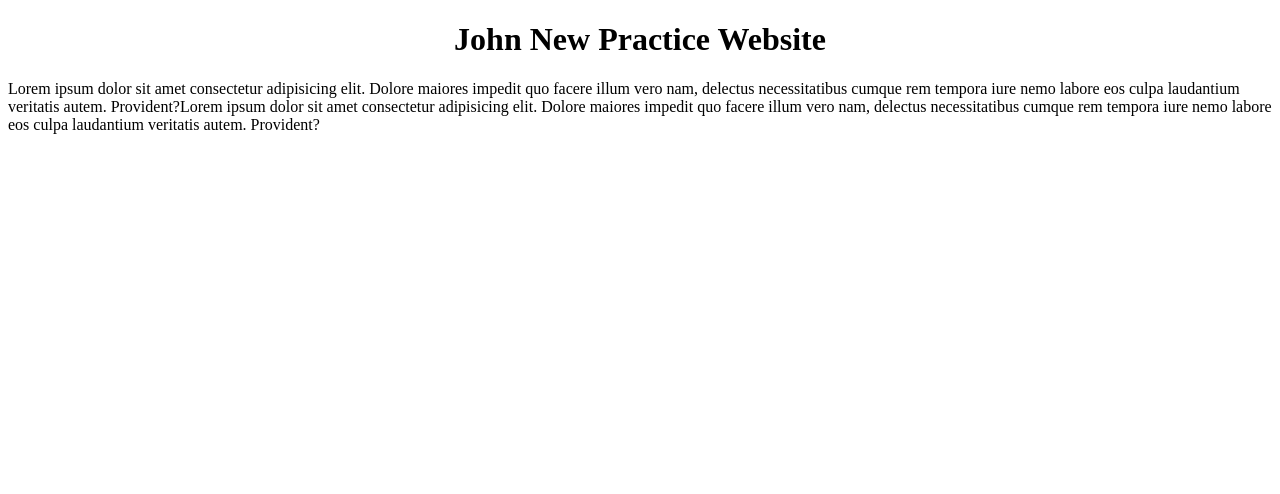
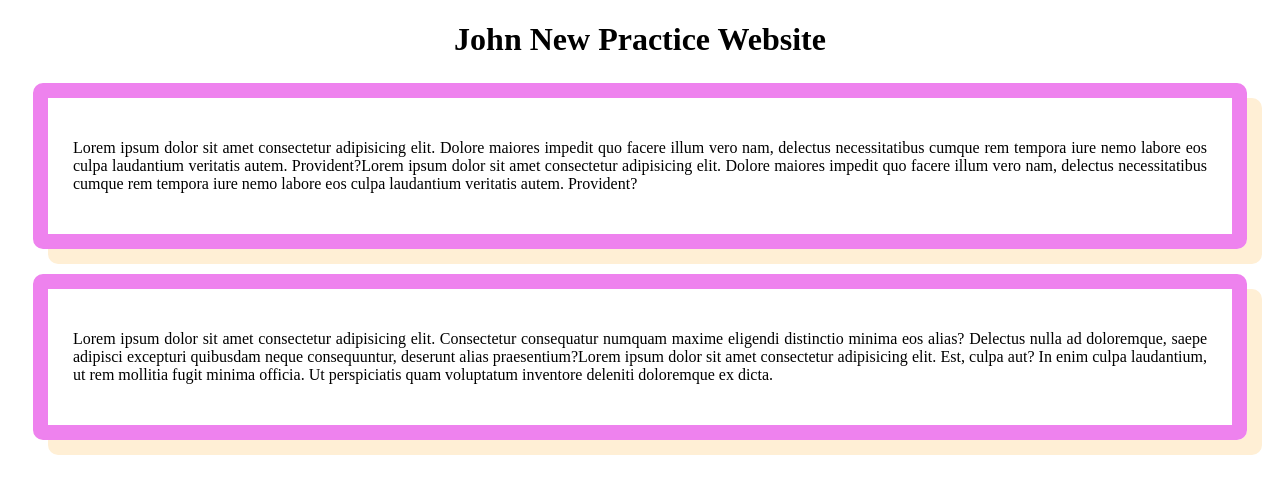
Before and after one commit to arafat-adflixconsulting/john-website, a plain HTML site: page john.html in a window 1280 px wide. Drawn offline with Linux system fonts and the light colour scheme.

Commit message:
added new blog

```diff
--- /dev/null
+++ b/Style/john.css
@@ -0,0 +1,8 @@
+div{
+    margin: 25px;
+    border: 15px solid violet;
+    padding: 25px 25px 25px 25px;
+    text-align: justify;
+    border-radius: 10px;
+    box-shadow: 15px 15px papayawhip;
+}
--- a/john.html
+++ b/john.html
@@ -4,6 +4,7 @@
     <meta charset="UTF-8">
     <meta name="viewport" content="width=device-width, initial-scale=1.0">
     <title>John Website</title>
+    <link rel="stylesheet" href="Style/john.css">
 </head>
 <body>
     <h1><center>John New Practice Website</center></h1>
@@ -12,5 +13,10 @@
             Lorem ipsum dolor sit amet consectetur adipisicing elit. Dolore maiores impedit quo facere illum vero nam, delectus necessitatibus cumque rem tempora iure nemo labore eos culpa laudantium veritatis autem. Provident?Lorem ipsum dolor sit amet consectetur adipisicing elit. Dolore maiores impedit quo facere illum vero nam, delectus necessitatibus cumque rem tempora iure nemo labore eos culpa laudantium veritatis autem. Provident?
         </p>
     </div>
+    <div>
+        <p>
+            Lorem ipsum dolor sit amet consectetur adipisicing elit. Consectetur consequatur numquam maxime eligendi distinctio minima eos alias? Delectus nulla ad doloremque, saepe adipisci excepturi quibusdam neque consequuntur, deserunt alias praesentium?Lorem ipsum dolor sit amet consectetur adipisicing elit. Est, culpa aut? In enim culpa laudantium, ut rem mollitia fugit minima officia. Ut perspiciatis quam voluptatum inventore deleniti doloremque ex dicta.
+        </p>
+    </div>
 </body>
 </html>
```
